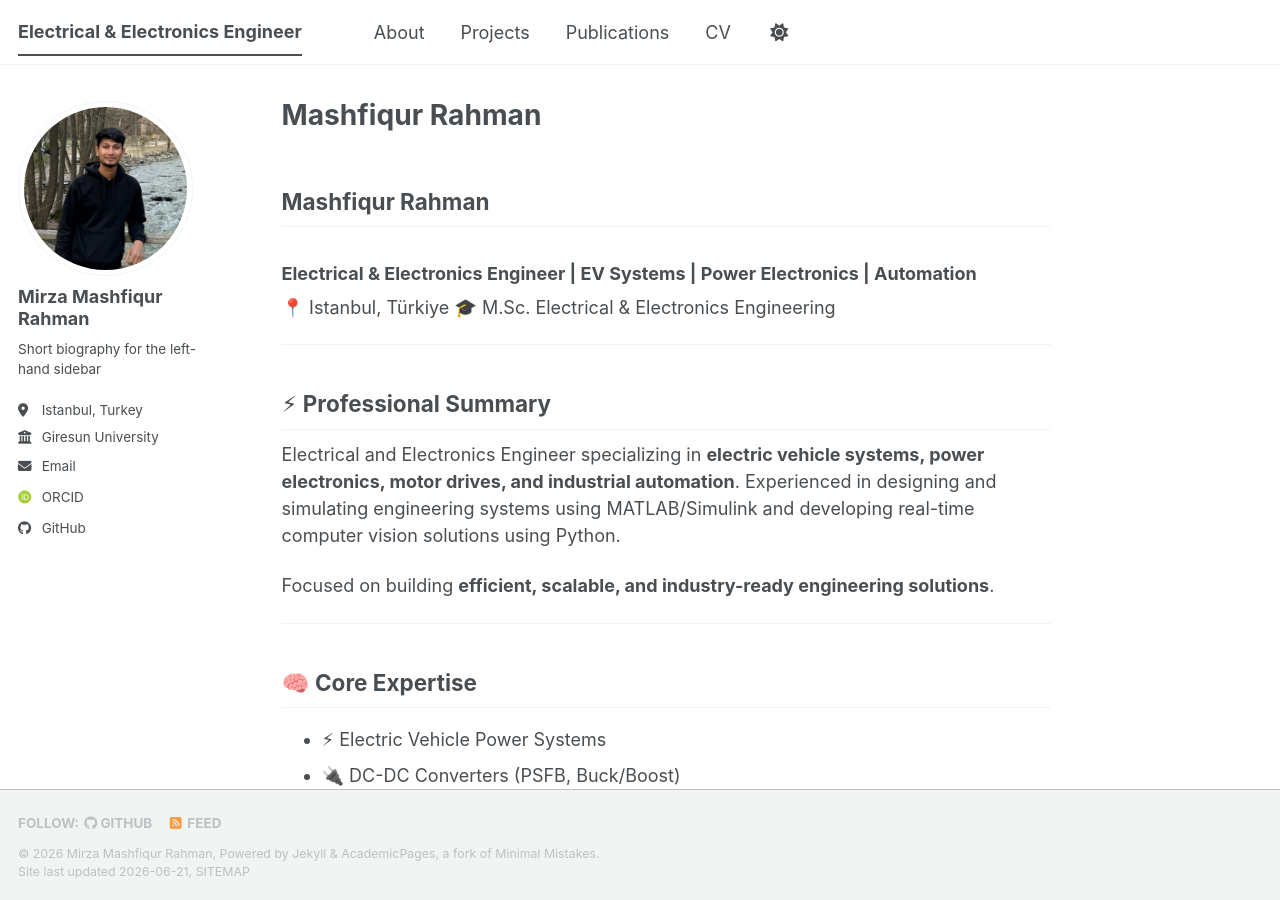
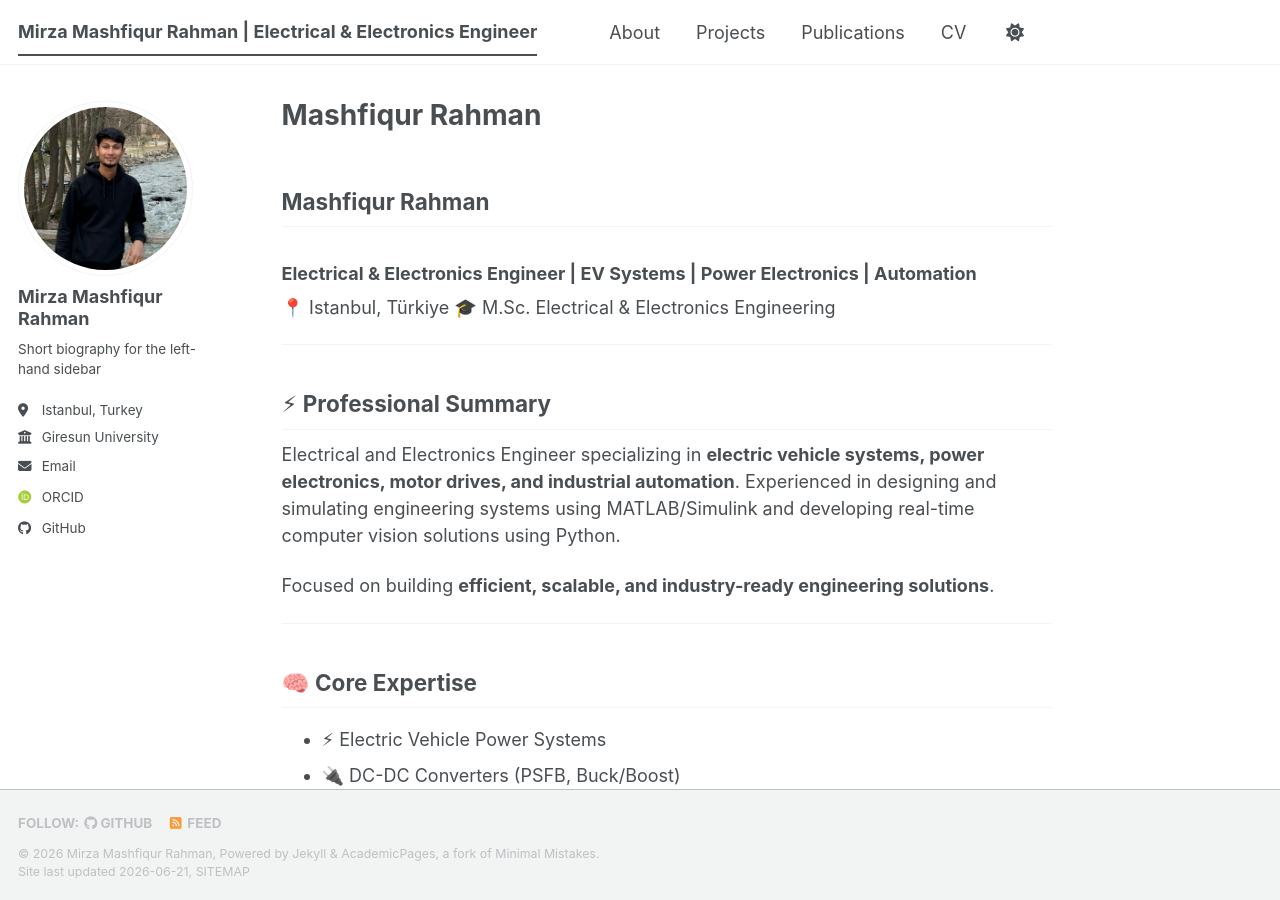
Before and after one commit to mashfique19/mashfique19.github.io, a Jekyll site: the page built from _pages/about.md, in a window 1280 px wide and 900 px high. Built offline with Jekyll 4.4.1, drawn with Linux system fonts in a browser that asks for light colours; some web fonts are replaced; a script bundle is joined from its source files by our own code; library files that are not in the unit come from our copies; our own code applies the rules of GitHub Pages for plain Markdown files.

Commit message:
Update _config.yml

```diff
--- a/_config.yml
+++ b/_config.yml
@@ -9,7 +9,7 @@
 # Basic Site Settings
 locale                   : "en-US"
 site_theme               : "default" # The available themes options are "default", "air", "sunrise", "mint", "dirt" and "contrast"
-title                    : "Electrical & Electronics Engineer"
+title                    : "Mirza Mashfiqur Rahman | Electrical & Electronics Engineer"
 title_separator          : "-"
 name                     : &name "Mirza Mashfiqur Rahman"
 description              : &description "EV Systems | Power Electronics | Automation | Computer Vision"   # Update this with a general description of your site, this is the default if not overridden by a page
```
